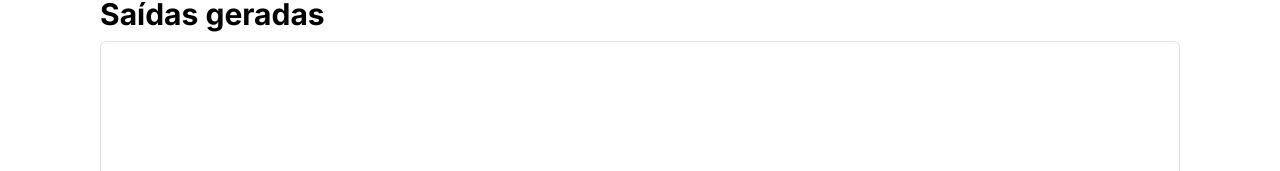
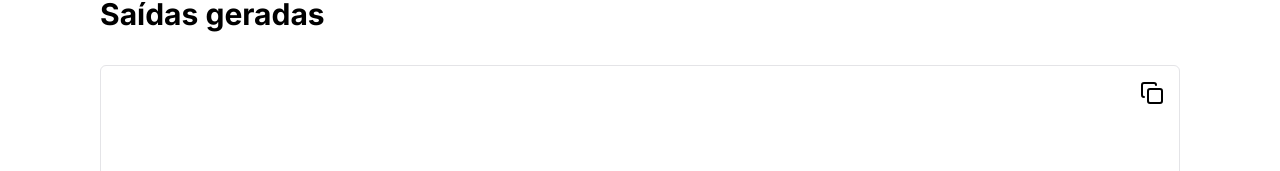
Before and after one commit to ViniciusMarchand/REACT_FORM_EXAMPLE, a Next.js app: page / in a window 1280 px wide. Shown: the part 1622-1793 px from the top of the page. Built offline with nearby package versions, Linux system fonts and the light colour scheme.

Commit message:
feat: clipboard added

```diff
--- a/app/page.tsx
+++ b/app/page.tsx
@@ -8,7 +8,7 @@ import { Textarea } from "@/components/ui/textarea";
 import { formInputs } from "@/global/types";
 import { format } from "date-fns";
 import { ptBR } from "date-fns/locale";
-import { Send } from "lucide-react";
+import { Copy, Send } from "lucide-react";
 import { useState } from "react";
 import { useForm, SubmitHandler } from "react-hook-form"
 
@@ -89,6 +89,9 @@ export default function Home() {
       <hr />
       <div className="flex flex-col my-5">
           <label htmlFor="res" className="text-[30px] mb-1 font-bold">Saídas geradas</label>
+          <div className="relative top-10 right-4">
+            <Copy className="float-right cursor-pointer" onClick={(e) => navigator.clipboard.writeText(result)} />
+          </div>
           <Textarea id="res" className="focus-visible:ring-0 focus-visible:outline-none focus-visible:ring-transparent focus-visible:ring-offset-0 min resize-none h-[280px]" readOnly required value={result}/>
       </div>
     </main>
```
Also changed, not shown: 1 other file (tests, documents, lock files or other folders).
